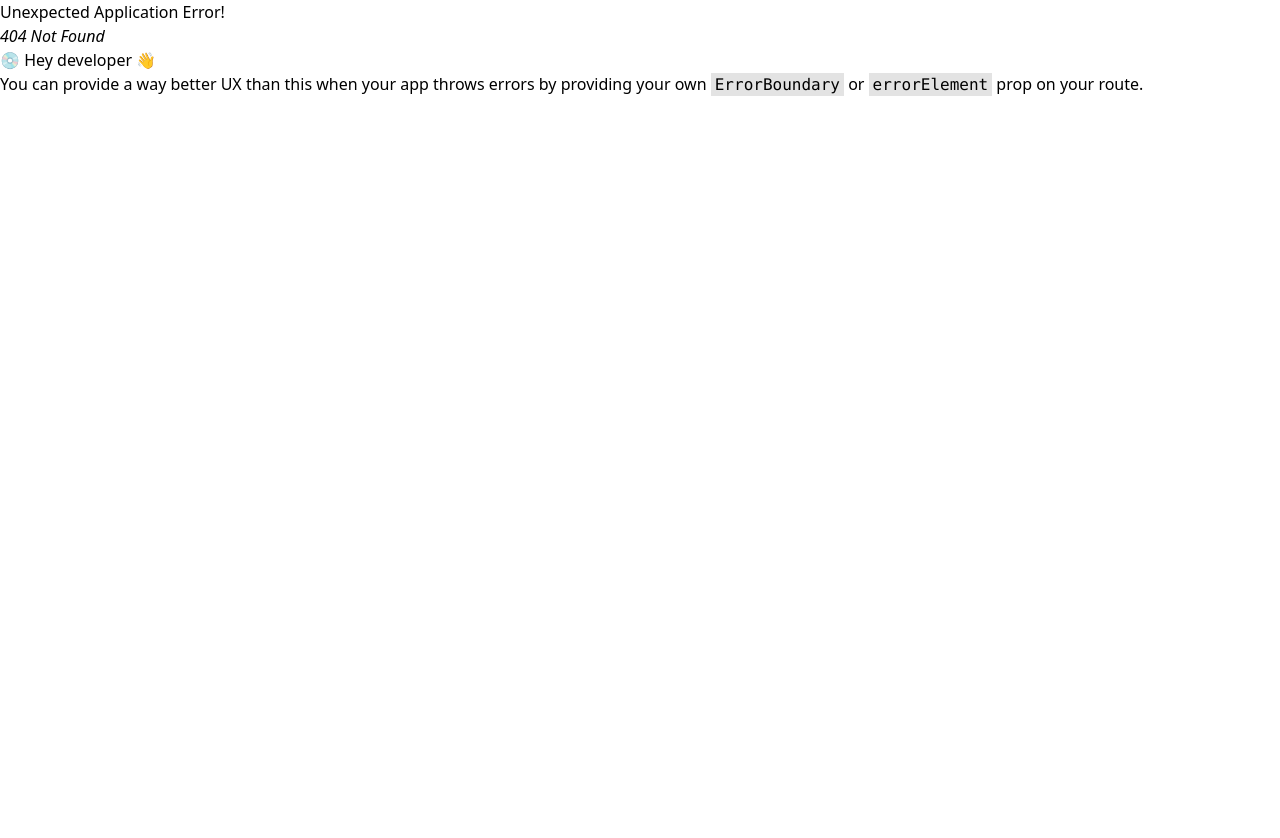
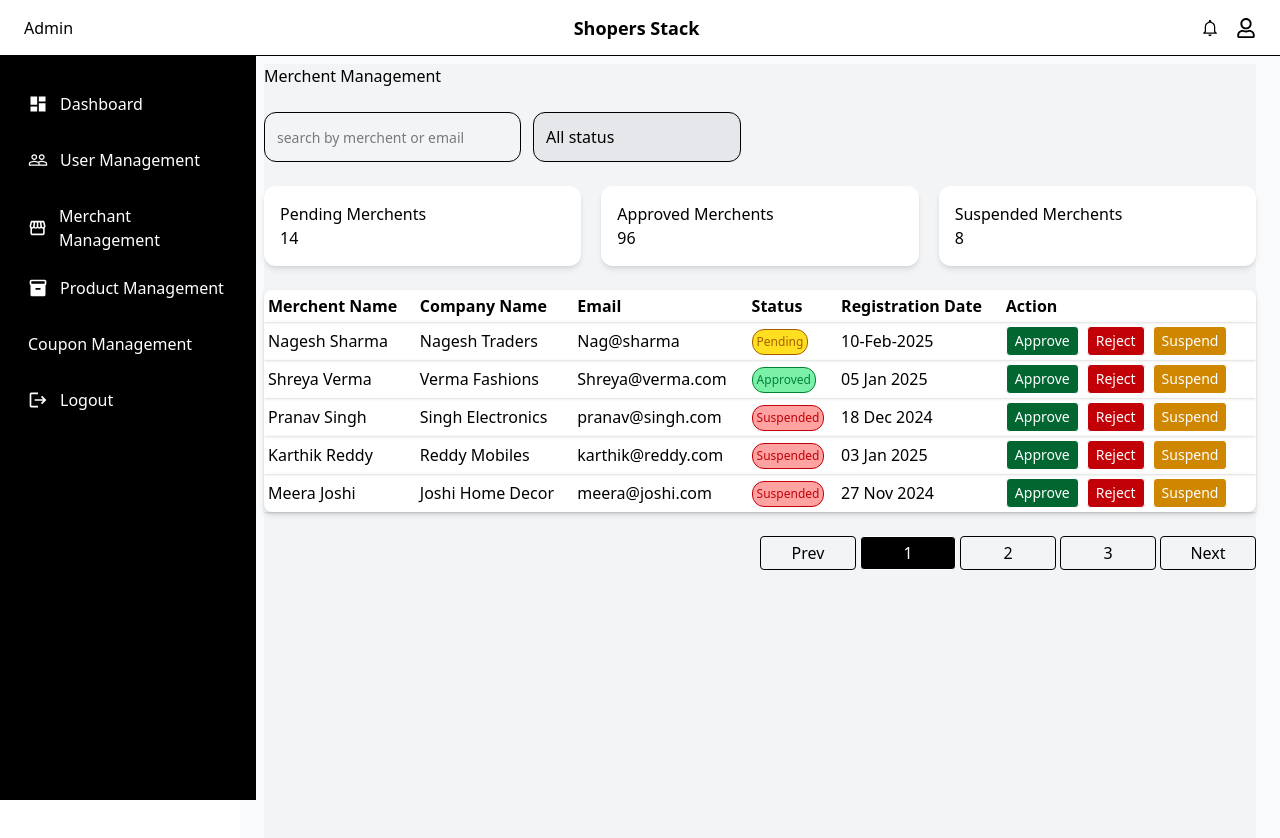
Before and after one commit to GeethaMurthy-Software-Solutions/Shoppers-Stack-Admin, a React (Vite) app: page /landingpage/merchentmanagement in a window 1280 px wide. Before the commit this address had no page. Before the commit the page ends 800 px from the top, so only its background shows below. Built offline with nearby package versions, Linux system fonts and the light colour scheme.

Commit message:
Merchent Management done

```diff
--- /dev/null
+++ b/src/components/MerchentManagement.jsx
@@ -0,0 +1,141 @@
+import React, { Fragment } from 'react'
+import Navbar from './Navbar'
+import Sidebar from './Sidebar'
+import { tr } from 'framer-motion/client'
+
+const MerchentManagement = () => {
+    const details=[
+        {
+            name:'Nagesh Sharma',
+            company:'Nagesh Traders',
+            email:'Nag@sharma',
+            status:'Pending',
+            registration:'10-Feb-2025',
+            Action1:"Approve",
+            Action2:'Reject',
+            Action3:"Suspend",
+            style:'border rounded-xl p-1 text-xs text-yellow-700 bg-yellow-300'
+        },
+        {
+            name:'Shreya Verma',
+            company:'Verma Fashions',
+            email:'Shreya@verma.com',
+            status:'Approved',
+            registration:'05 Jan 2025',
+            Action1:"Approve",
+            Action2:'Reject',
+            Action3:"Suspend",
+            style:'border rounded-xl p-1 text-xs text-green-700 bg-green-300'
+        },
+        {
+            name:'Pranav Singh',
+            company:'Singh Electronics',
+            email:'pranav@singh.com',
+            status:'Suspended',
+            registration:'18 Dec 2024',
+            Action1:"Approve",
+            Action2:'Reject',
+            Action3:"Suspend",
+            style:'border rounded-xl p-1 text-xs text-red-700 bg-red-300'
+        },
+        {
+            name:'Karthik Reddy',
+            company:'Reddy Mobiles',
+            email:'karthik@reddy.com',
+            status:'Suspended',
+            registration:'03 Jan 2025',
+            Action1:"Approve",
+            Action2:'Reject',
+            Action3:"Suspend",
+            style:'border rounded-xl p-1 text-xs text-red-700 bg-red-300'
+        },
+        {
+            name:'Meera Joshi',
+            company:'Joshi Home Decor',
+            email:'meera@joshi.com',
+            status:'Suspended',
+            registration:'27 Nov 2024',
+            Action1:"Approve",
+            Action2:'Reject',
+            Action3:"Suspend",
+            style:'border rounded-xl p-1 text-xs text-red-700 bg-red-300'
+
+        }
+    ]
+  return (
+    <div className='bg-gray-100 min-h-screen w-full flex flex-col gap-4 sm:gap-5 md:gap-6'>
+        <h1 className='font-medium'>Merchent Management</h1>
+       <div className='flex gap-3'>
+        <input placeholder='search by merchent or email' className='border rounded-xl p-2 sm:p-3 placeholder:text-sm' type="text" name="" id="" />
+        <button className='w-full sm:w-40 md:w-48 lg:w-52 text-left text-sm sm:text-base font-medium p-2 sm:p-3 rounded-xl border bg-gray-200'>All status</button>
+        </div>
+        <div className='grid grid-cols-1 gap-5 sm:grid-col-1 lg:grid-cols-3  '>
+            <div className='shadow-md bg-white p-2 sm:p-3 md:p-4 rounded-xl'>
+                <h3>Pending Merchents</h3>
+                <h1 className='font-medium'>14</h1>
+            </div>
+            <div className='shadow-md bg-white p-2 sm:p-3 md:p-4 rounded-xl'>
+                <h3>Approved Merchents</h3>
+                <h1 className='font-medium'>96</h1>
+            </div>
+            <div className='shadow-md bg-white p-2 sm:p-3 md:p-4 rounded-xl'>
+                <h3>Suspended Merchents</h3>
+                <h1 className='font-medium'>8</h1>
+            </div>
+        </div>
+        <table className='shadow-md bg-white w-full p-3 sm:p-4 rounded-lg'>
+            <thead className=''>
+                <tr className='shadow'>
+                    <th className="p-2 text-left sm:p-1">Merchent Name</th>
+                    <th className="p-2 text-left sm:p-1">Company Name</th>
+                    <th className="p-2 text-left sm:p-1">Email</th>
+                    <th className="p-2 text-left sm:p-1">Status</th>
+                    <th className="p-2 text-left sm:p-1">Registration Date</th>
+                    <th className="p-2 text-left sm:p-1">Action</th>
+                </tr>
+            </thead>
+            <tbody className="">
+                {
+                    details.map(({name,company,email,status,registration,Action1,Action2,Action3,style})=>{
+                        return(
+                            <tr key={name} className='shadow'>
+                                <td className="p-2 text-left sm:p-1">{name}</td>
+                                <td className="p-2 text-left sm:p-1">{company}</td>
+                                <td className="p-2 text-left sm:p-1">{email}</td>
+                                <td className="p-2 text-left sm:p-1"><button className={style}>{status}</button></td>
+                                <td className="p-2 text-left sm:p-1">{registration}</td>
+                                <td className="p-2 text-left sm:p-1">
+                                    <div className="flex flex-wrap gap-2">
+                                        <button className="border text-xs sm:text-sm rounded px-2 py-1 bg-green-800 text-white font-medium hover:bg-green-900 transition">
+                                            {Action1}
+                                        </button>
+
+                                        <button className="border text-xs sm:text-sm rounded px-2 py-1 bg-red-700 text-white font-medium hover:bg-red-800 transition">
+                                            {Action2}
+                                        </button>
+
+                                        <button className="border text-xs sm:text-sm rounded px-2 py-1 bg-yellow-600 text-white font-medium hover:bg-yellow-700 transition">
+                                            {Action3}
+                                        </button>
+                                    </div>
+                                </td>
+                            </tr>
+                        )
+                    })
+                }
+
+            </tbody>
+        </table>
+        <div className='flex justify-end gap-2 sm:gap-1'>
+                        <button className="border p-1 rounded w-12 sm:w-16 md:w-20 lg:w-24">Prev</button>
+                        <button className="border p-1 rounded w-12 sm:w-16 md:w-20 lg:w-24 bg-black text-white">1</button>
+                        <button className="border p-1 rounded w-12 sm:w-16 md:w-20 lg:w-24">2</button>
+                        <button className="border p-1 rounded w-12 sm:w-16 md:w-20 lg:w-24">3</button>
+                        <button className="border p-1 rounded w-12 sm:w-16 md:w-20 lg:w-24">Next</button>
+                </div>
+    </div>
+
+  )
+}
+
+export default MerchentManagement
--- a/src/components/Sidebar.jsx
+++ b/src/components/Sidebar.jsx
@@ -1,4 +1,5 @@
 import { MdDashboard, MdPeopleOutline, MdStorefront, MdInventory, MdLogout } from "react-icons/md";
+import { Link } from "react-router-dom";
 
 const Sidebar = ({ isOpen }) => {
   return (
@@ -23,10 +24,12 @@ const Sidebar = ({ isOpen }) => {
           User Management
         </li>
 
-        <li className="flex items-center gap-3 p-3 rounded-lg hover:bg-gray-800 cursor-pointer">
-          <MdStorefront size={20}/>
-          Merchant Management
-        </li>
+        <Link to='/landingpage/merchentmanagement'>
+          <li className="flex items-center gap-3 p-3 rounded-lg hover:bg-gray-800 cursor-pointer">
+            <MdStorefront size={20}/>
+            Merchant Management
+          </li>
+        </Link>
 
         <li className="flex items-center gap-3 p-3 rounded-lg hover:bg-gray-800 cursor-pointer">
           <MdInventory size={20}/>
```
Also changed, not shown: src/routes/Router.jsx (+8 -1 lines), 1 other file (tests, documents, lock files or other folders).
